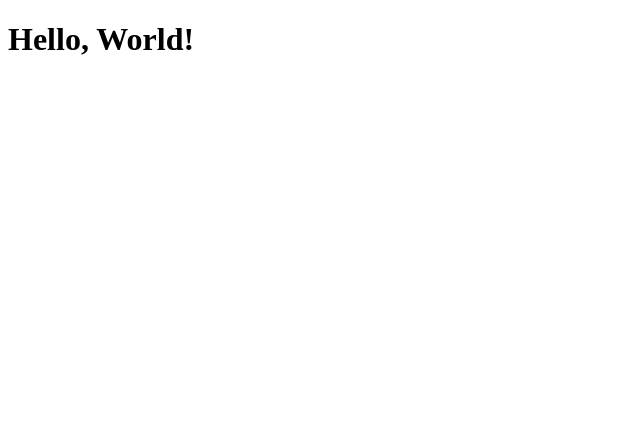
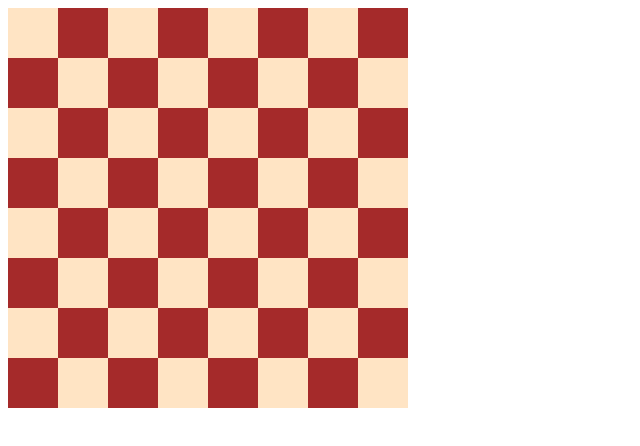
Before and after one commit to TomaszLaboj/knights-tour, a React (Create React App) app: page / in a window 1280 px wide. Shown: the top 446 px of the page, without its empty margins (0-640 px from the left). Built offline with nearby package versions, Linux system fonts and the light colour scheme; the HTML template or start-up script is replaced by a standard one.

Commit message:
created chessboard

```diff
--- a/src/App.tsx
+++ b/src/App.tsx
@@ -1,7 +1,80 @@
-import { greet } from "./utils/greet";
+import React from 'react';
+import './app.css'
 
-function App(): JSX.Element {
-  return <h1>{greet("World")}</h1>;
+const rows:number[] = [1,2,3,4,5,6,7,8];
+const columns:number[] = [1,2,3,4,5,6,7,8];
+// const knight: string = "♘"
+
+
+//-------------------------------------------------------------
+
+function App():JSX.Element{
+
+  const squaresData: SquareElement[] = []
+  createArray(squaresData)
+
+  const squaresRender: JSX.Element[] = [];
+
+  for(const squareElement of squaresData){
+    squaresRender.push(<SquareElement square={squareElement}/>)
+  }
+console.log(squaresRender)
+
+  return(
+
+    <div className="board">
+      {squaresRender}
+    </div>
+    )
 }
 
 export default App;
+
+//-------------------------------------------------------------
+
+interface SquareElement {
+  id: number;
+  row: number;
+  column: number;
+  moveCounter: number;
+  piece: string;
+
+}
+//-------------------------------------------------------------
+function createArray(array: SquareElement[]):SquareElement[] {
+  let lastId = 0;
+  for(const row of rows){
+    for(const col of columns){
+
+    array.push({
+      id: col+lastId,
+      row : row,
+      column : col,
+      moveCounter: 0,
+      piece: ''
+    })
+    }
+    lastId += 8;
+  }
+  return array;
+}
+//-------------------------------------------------------------
+interface SquareElementProps{
+  square: SquareElement;
+}
+//-------------------------------------------------------------
+
+function SquareElement(props:SquareElementProps){
+  return(
+    <div className={squareEven(props.square.row,props.square.column)?"white":"black"} key={props.square.id}>
+      {props.square.piece}
+      {props.square.moveCounter===0?"":props.square.moveCounter}
+      {/* {props.square.id} */}
+    </div>
+  )
+}
+//-------------------------------------------------------------
+
+  function squareEven(row:number,column:number):boolean{
+    return (row+column)%2===0 ? true : false ;
+  }
--- /dev/null
+++ b/src/app.css
@@ -0,0 +1,14 @@
+.board {
+    display:grid;
+    grid-template-rows: 50px 50px 50px 50px 50px 50px 50px 50px;
+    grid-template-columns: 50px 50px 50px 50px 50px 50px 50px 50px;
+
+}
+
+.black {
+    background-color: brown;
+}
+
+.white {
+    background-color: bisque;
+}
--- a/src/utils/greet.ts
+++ /dev/null
@@ -1,3 +0,0 @@
-export function greet(name: string): string {
-  return `Hello, ${name}!`;
-}
```
Also changed, not shown: 2 other files (tests, documents, lock files or other folders).
